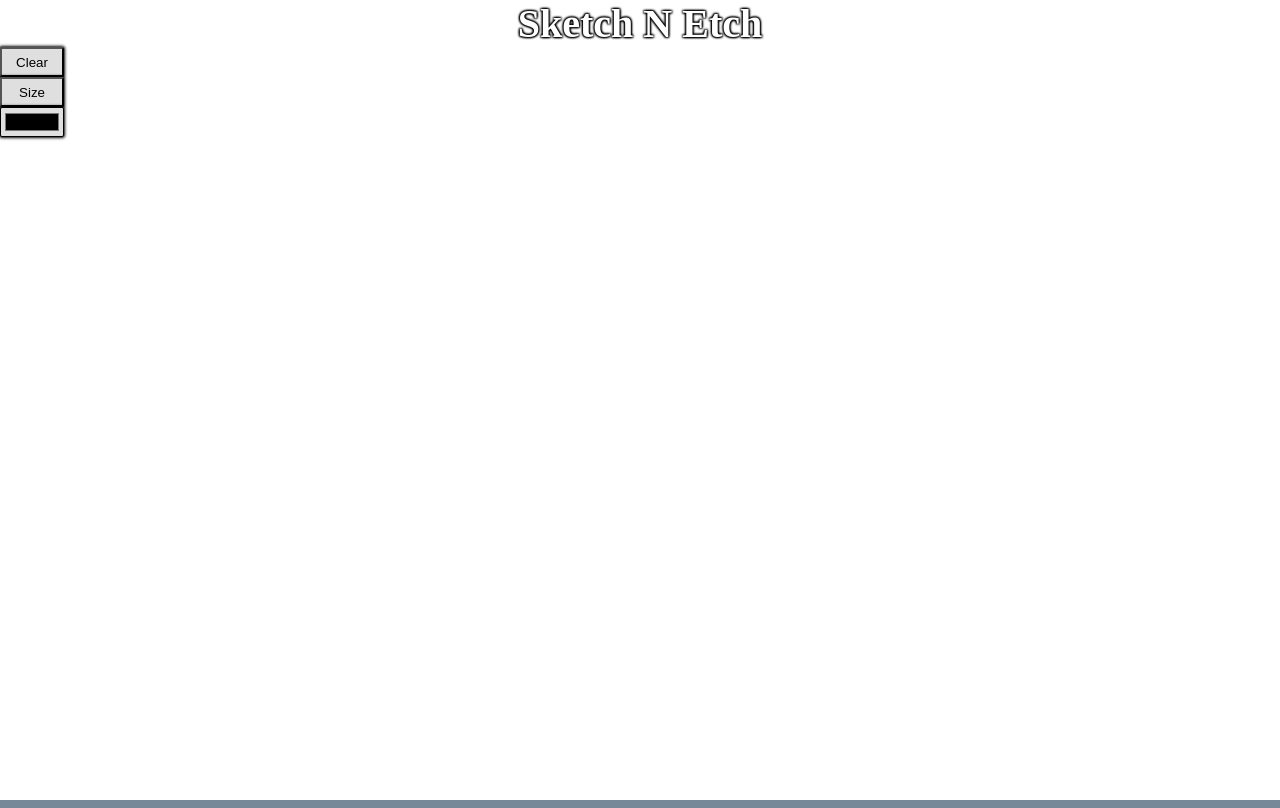
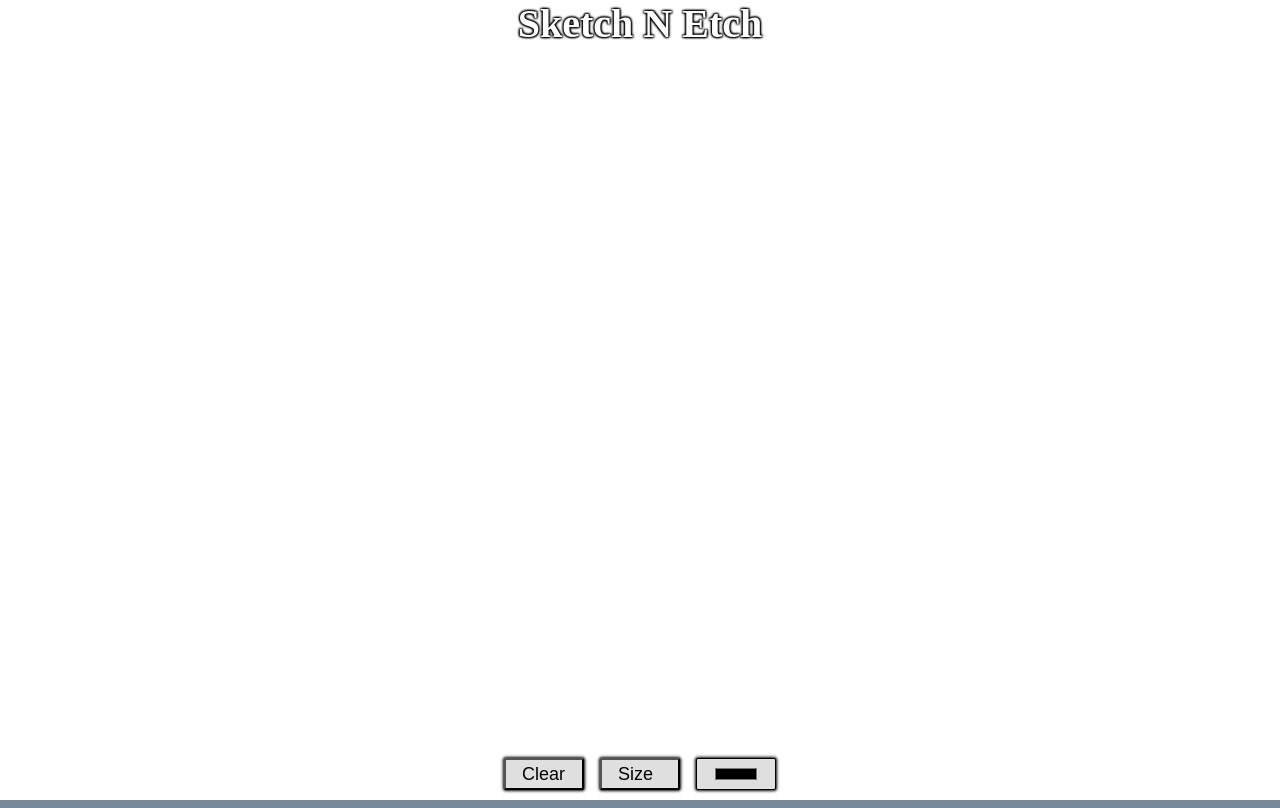
Before and after one commit to CarbonBond/Etch-a-Sketch, a plain HTML site: page index.html in a window 1280 px wide. Drawn offline with Linux system fonts and the light colour scheme.

Commit message:
Changed button location and some styling errors.

```diff
--- a/script.js
+++ b/script.js
@@ -118,7 +118,7 @@ const controlsContainer = document.createElement('div');
 controlsContainer.classList.add("controls")
 
 const titleDiv = document.createElement('div');
-controlsContainer.appendChild(titleDiv);
+container.appendChild(titleDiv);
 titleDiv.textContent = "Sketch N Etch";
 titleDiv.classList.add('title');
 titleDiv.setAttribute('style', `
--- a/style.css
+++ b/style.css
@@ -1,4 +1,10 @@
-
+*{
+  box-sizing:border-box;
+}
+html {
+  height: 100%;
+  width: 100%;
+}
 body {
   padding: 0px;
   margin: 0px;
@@ -7,11 +13,13 @@ body {
   align-content:center;
   background-color: lightslategray;
   box-sizing:border-box;
-
+  height: 100%;
 }
 .container {
-  width: 100vw;
-  height: 100vh;
+  width: 100%;
+
+  height: 100%;
+  overflow:hidden ;
 }
 .etchContainer {
   text-align: center;
@@ -19,25 +27,42 @@ body {
   height: 100%;
   width: 100%;
   border: none;
+  z-index: 1;
 }
 .controls{
-  position: fixed;
-  top: 0px;
+  position: absolute;
+  bottom: 10px;
   width: 100%;
   display: flex;
-  flex-direction: column;
+  align-items: center;
+  justify-content: center;
+}
+
+.controls>* {
+  margin: 0 0.5rem;
+  display: flex;
+  align-items: center;
+  justify-self: center;
+  text-align: center;
+  width: 5rem;
+  height: 2rem;
+  font-size: 18px;
+  padding: 0.3rem 1rem;
 
 }
 
 .title {
+  position: absolute;
+  width: 100%;
+  top: 0;
+  text-align: center;
   color: white;
   text-shadow: 1px 1px 2px  black, -1px -1px 2px black, 1px -1px 2px black, -1px 1px 2px black;
   font-weight:bolder;
+  z-index: 5;
 }
 
 .controlButton {
-  width: 5%;
-  height: 30px;
   background-color:rgb(223, 223, 223);
   box-shadow: 0px 0px 3px 1px #000000;
   border-radius: 2px;
```
